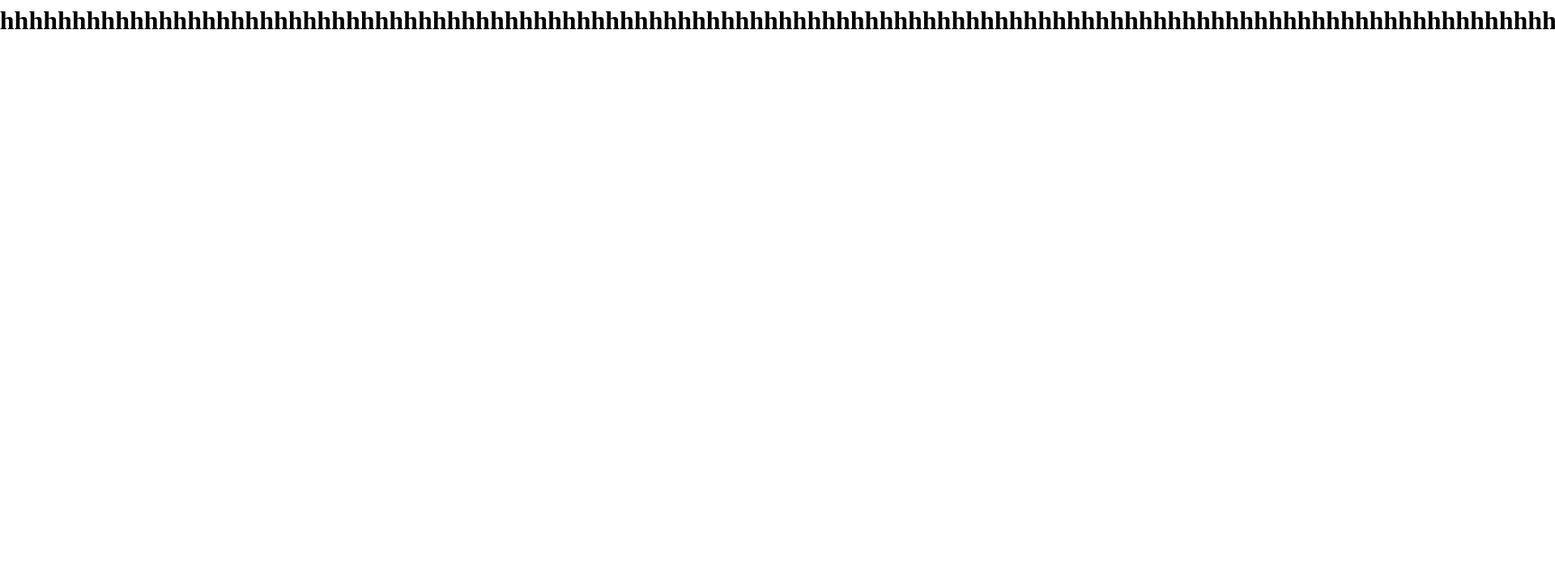
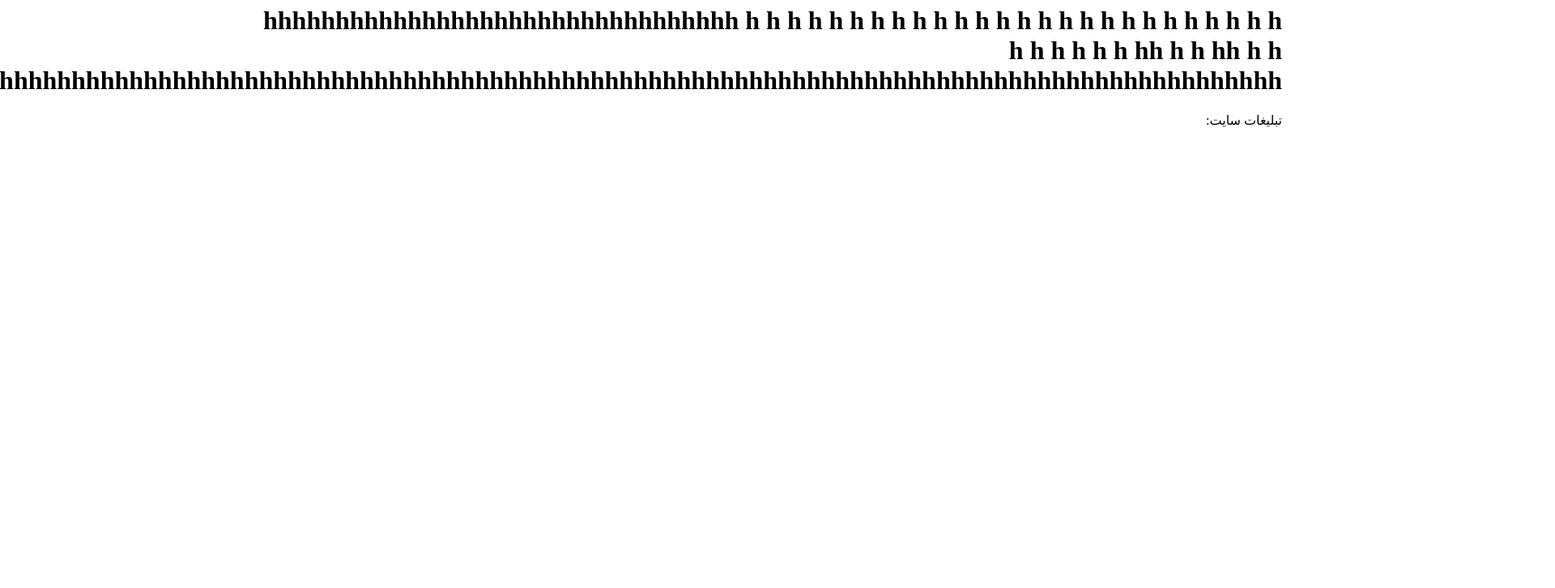
Before and after one commit to nimakarimi1592n-droid/wp, a plain HTML site: page Ad/index.html in a window 1280 px wide. Shown: the part 74-800 px from the top of the page at 81% size, 1920 px wide, since content can reach past the window. Drawn offline with Linux system fonts and the light colour scheme.

Commit message:
Update index.html

```diff
--- a/Ad/index.html
+++ b/Ad/index.html
@@ -28,7 +28,49 @@
 </head>
 <body>
     <h1>به سایت NIMA1592 خوش آمدید!</h1>
-    <h1>hhhhhhhhhhhhhhhhhhhhhhhhhhhhhhhhhhhhhhhhhhhhhhhhhhhhhhhhhhhhhhhhhhhhhhhhhhhhhhhhhhhhhhhhhhhhhhhhhhhhhhhhhhhhhhhhhhhhhhhhhh</h1>
+    <h1>hhhhhhhhhhhhhhhhhhhhhhhhhhhhhhhhh
+        h
+        h
+        h
+
+
+        h
+        h
+        h
+        h
+        h
+        h
+        h
+        h
+        h
+        h
+        h
+        h
+        h
+        h
+        h
+        h
+        h
+        h
+        h
+        h
+        h
+        h
+        h
+        h
+        h
+        h
+        h
+        h
+        h
+        hh
+
+        h
+        h
+        hh
+        h
+        h
+        hhhhhhhhhhhhhhhhhhhhhhhhhhhhhhhhhhhhhhhhhhhhhhhhhhhhhhhhhhhhhhhhhhhhhhhhhhhhhhhhhhhhhhhhh</h1>
     <p>تبلیغات سایت:</p>
 
     <div id="pos-article-display-119277"></div>
```
